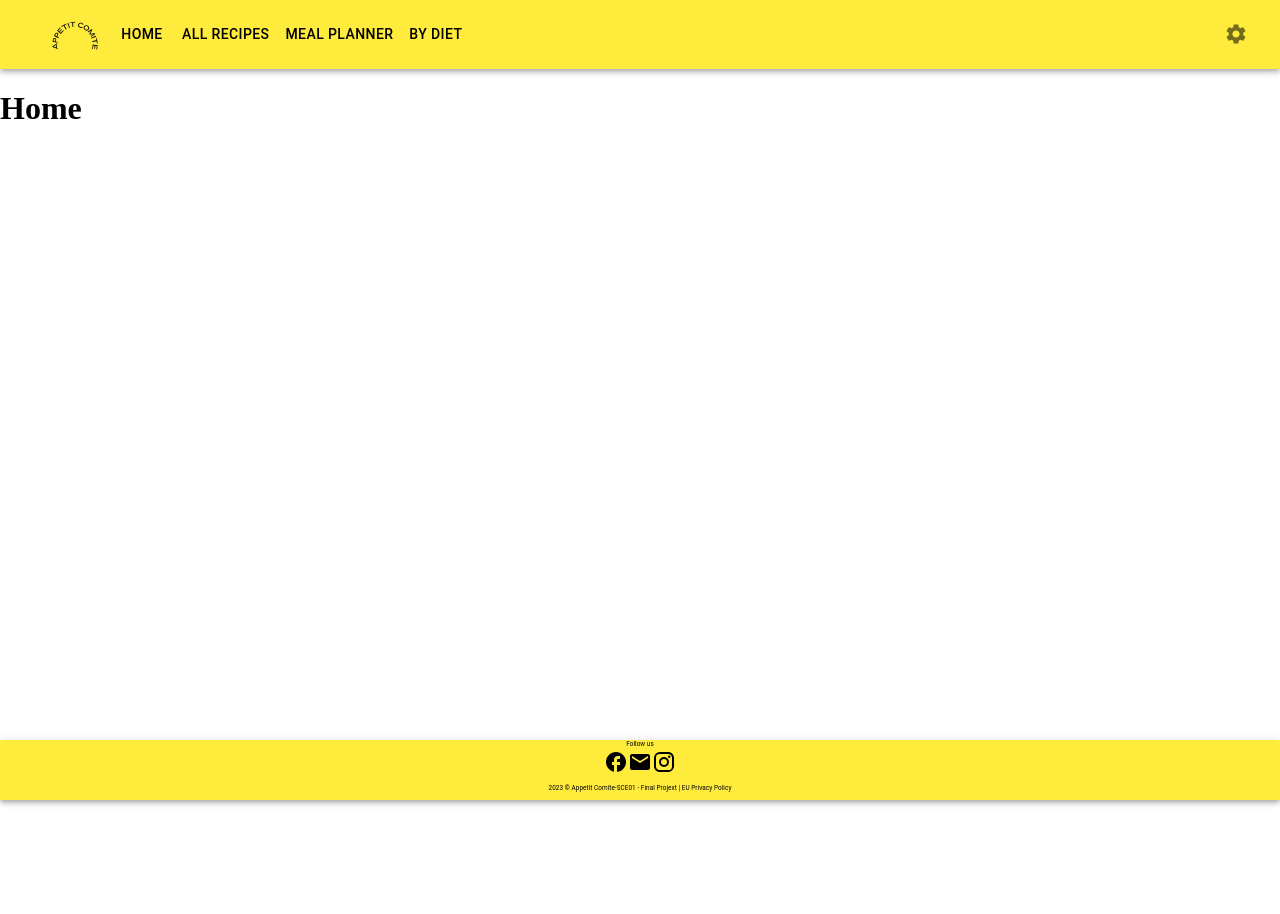
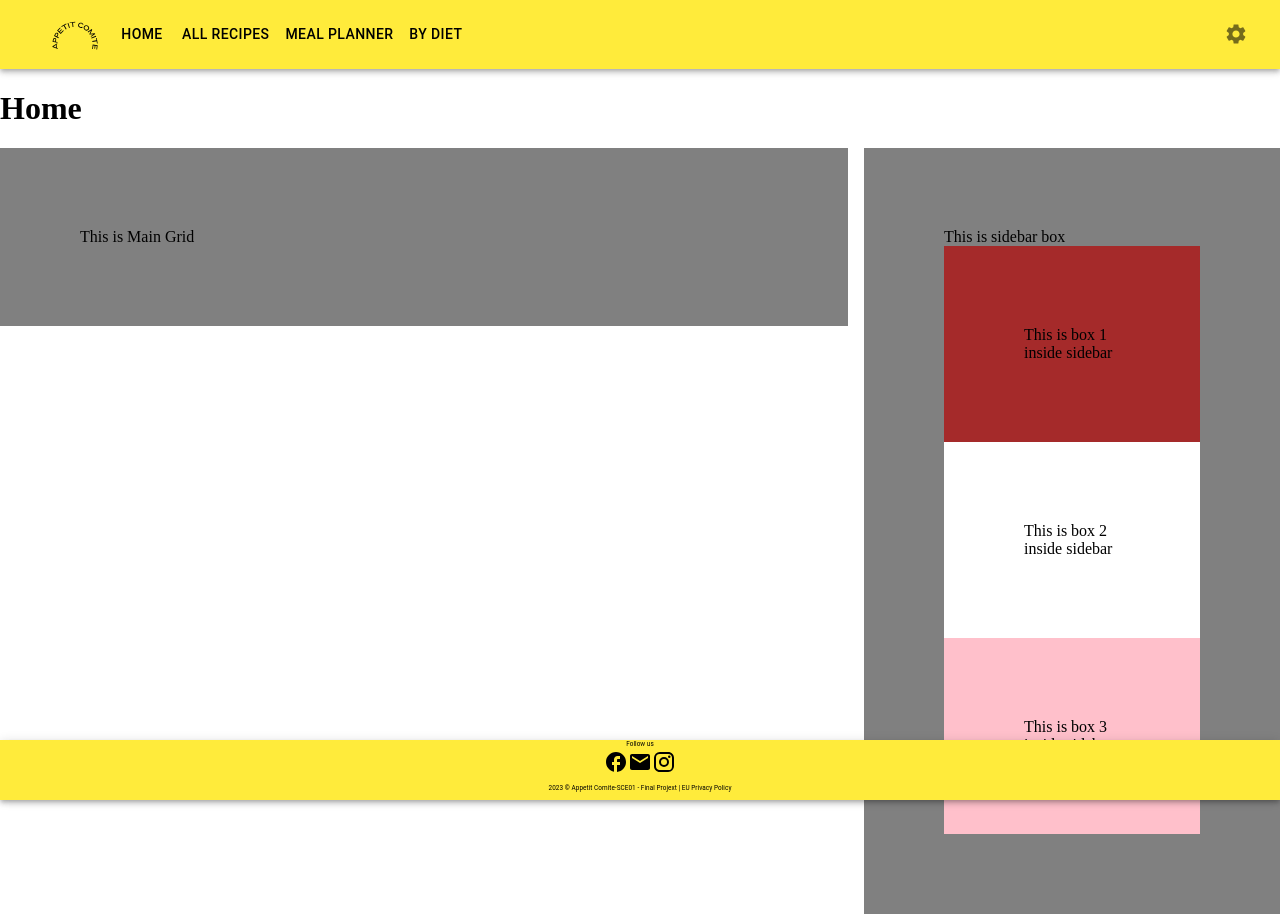
Before and after one commit to jorgelageJL/Frontend-React-Project-Apetit-Comite, a React (Vite) app: page /home in a window 1280 px wide. Before the commit the page ends 800 px from the top, so only its background shows below. Built offline with nearby package versions, Linux system fonts and the light colour scheme.

Commit message:
Homepage  - Add Grid

```diff
--- a/src/pages/Home/Home.jsx
+++ b/src/pages/Home/Home.jsx
@@ -1,11 +1,37 @@
 import"./Home.css";
-import Header from "../../components/Header/Header";
+import Header from "../../components/Header/Header";import { styled } from '@mui/material/styles';
+import {Box, Grid} from '@mui/material';
 
 const Home = () => {
   return (
     <div>
       <Header/>
       <h1>Home</h1>
+
+      <Grid container spacing={2}>
+       <Grid item xs={6} md={8}>
+          <Box bgcolor="grey" p={10}>
+            This is Main Grid
+          </Box>
+        </Grid>
+        <Grid item xs={6} md={4}>
+          <Box bgcolor="grey" p={10}>
+            This is sidebar box
+            <Box bgcolor="brown" p={10}>
+            This is box 1 inside sidebar
+            </Box>
+
+            <Box bgcolor="white" p={10}>
+            This is box 2 inside sidebar
+            </Box>
+
+            <Box bgcolor="pink" p={10} >
+            This is box 3 inside sidebar
+            </Box>
+
+          </Box>
+        </Grid>
+        </Grid>
     </div>
   );
 };
```
